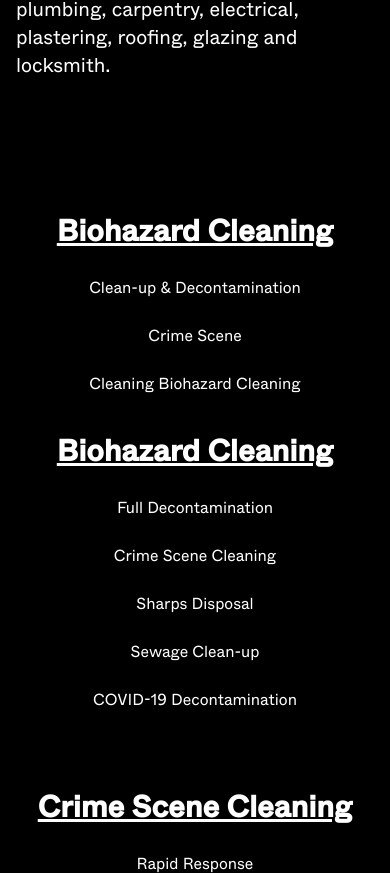
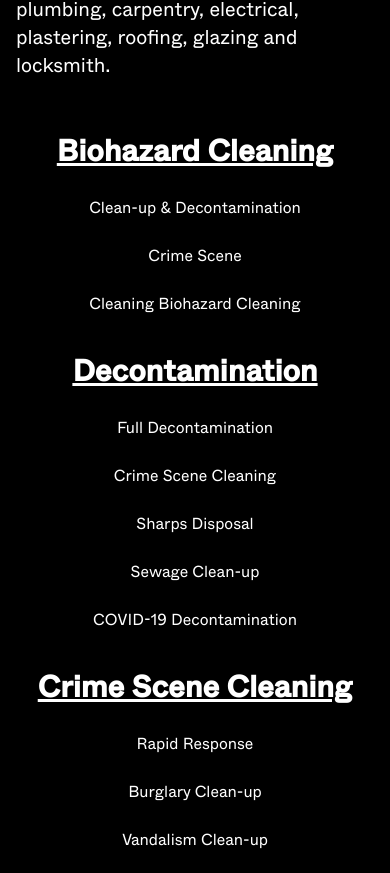
Before and after one commit to NiallColman49/i4Brands-ss, a website: page environmental-services.html in a window 390 px wide. Shown: the part 1476-2349 px from the top of the page. Drawn offline with nearby package versions, Linux system fonts and the light colour scheme.

Commit message:
environmental services

```diff
--- a/environmental-services.html
+++ b/environmental-services.html
@@ -190,11 +190,11 @@
             </div>
         </section>
 
-        <section class="pt-10 lg:pt-20">
+        <section class="lg:pt-10">
             <div class="container">
                 <div class="flex flex-wrap">
                     <div
-                        class="w-full lg:w-1/2 text-white lg:pr-10 pt-10 lg:pt-0 flex items-center flex-col text-center"
+                        class="w-full lg:w-1/2 text-white lg:pr-10 lg:pt-0 flex items-center flex-col text-center"
                     >
                         <h3 class="font-bold text-3xl underline">
                             Biohazard Cleaning
@@ -209,7 +209,7 @@
                         class="w-full lg:w-1/2 text-white lg:pr-10 pt-10 lg:pt-0 flex items-center flex-col text-center"
                     >
                         <h3 class="font-bold text-3xl underline">
-                            Biohazard Cleaning
+                            Decontamination
                         </h3>
                         <p class="lg:text-xl pt-6">
                             Full Decontamination <br /><br />Crime Scene
@@ -225,7 +225,7 @@
             <div class="container">
                 <div class="flex flex-wrap">
                     <div
-                        class="w-full lg:w-1/2 text-white lg:pr-10 pt-10 lg:pt-0 flex items-center flex-col text-center"
+                        class="w-full lg:w-1/2 text-white lg:pr-10 lg:pt-0 flex items-center flex-col text-center"
                     >
                         <h3 class="font-bold text-3xl underline">
                             Crime Scene Cleaning
@@ -257,7 +257,7 @@
             <div class="container">
                 <div class="flex flex-wrap">
                     <div
-                        class="w-full lg:w-1/2 text-white lg:pr-10 pt-10 lg:pt-0 flex items-center flex-col text-center"
+                        class="w-full lg:w-1/2 text-white lg:pr-10 lg:pt-0 flex items-center flex-col text-center"
                     >
                         <h3 class="font-bold text-3xl underline">
                             Flood Restoration
@@ -287,7 +287,7 @@
             <div class="container">
                 <div class="flex flex-wrap">
                     <div
-                        class="w-full lg:w-1/2 text-white lg:pr-10 pt-10 lg:pt-0 flex items-center flex-col text-center"
+                        class="w-full lg:w-1/2 text-white lg:pr-10 lg:pt-0 flex items-center flex-col text-center"
                     >
                         <h3 class="font-bold text-3xl underline">
                             Property Maintenance
```
